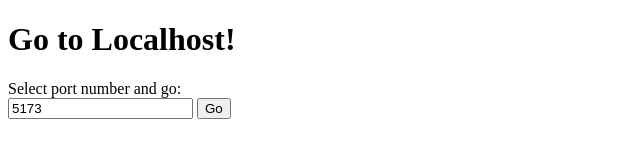
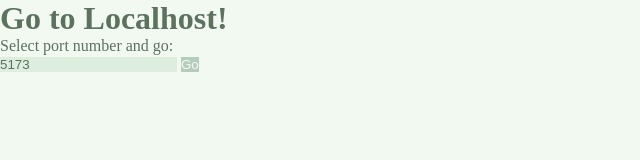
Before and after one commit to vincenzodivita/js-gotolocalhost, a plain HTML site: page index.html in a window 1280 px wide. Shown: the whole page, without its empty margins (0-640 px from the left). Drawn offline with Linux system fonts and the light colour scheme.

Commit message:
Add styke

```diff
--- a/index.html
+++ b/index.html
@@ -3,20 +3,33 @@
 <head>
     <meta charset="UTF-8">
     <meta name="viewport" content="width=device-width, initial-scale=1.0">
+    <style>
+        *, *::before, *::after {padding: 0; margin: 0; box-sizing:border-box;}
+    </style>
     <title>Go to Localhost</title>
 </head>
-<body>
+<body style="background-color: #f2f9f1; color: #5c715e;">
+
+    <main>
         <div>
             <h1>Go to Localhost!</h1>
             <span>Select port number and go:</span>
         </div>
 
         <div>
-        <input type="number" value="5173" id="input-value">
+            <input
+                style="background-color: #ddeedf; color: #5c715e; border-style: none;"
+                type="number" value="5173" id="input-value">
             <a id="link" href="#">
-            <button id="btn">Go</button>
+                <button
+                    style="background-color: #b6cdbd; color: #f2f9f1; border-style: none;"
+                    id="btn"
+                >
+                        Go
+                </button>
             </a>
         </div>
+    </main>
 
     <script>
         const btn = document.getElementById('btn');
```
Lines whose indentation alone changed are shown as unchanged.
